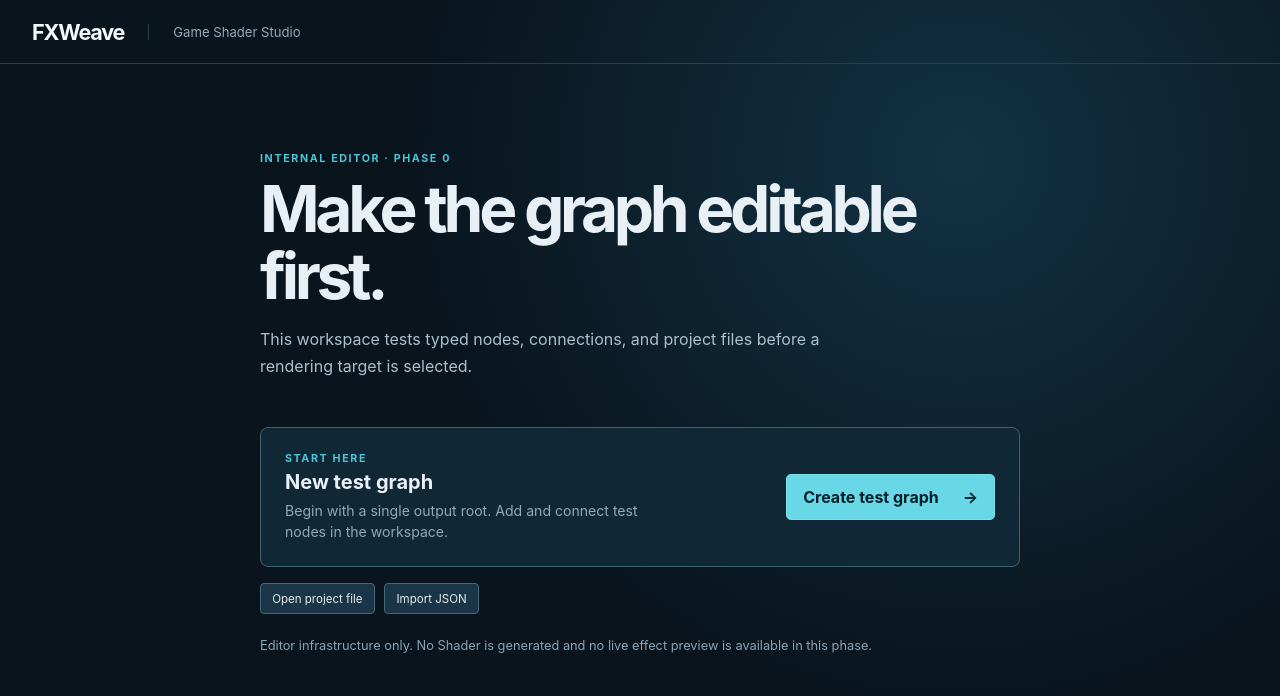
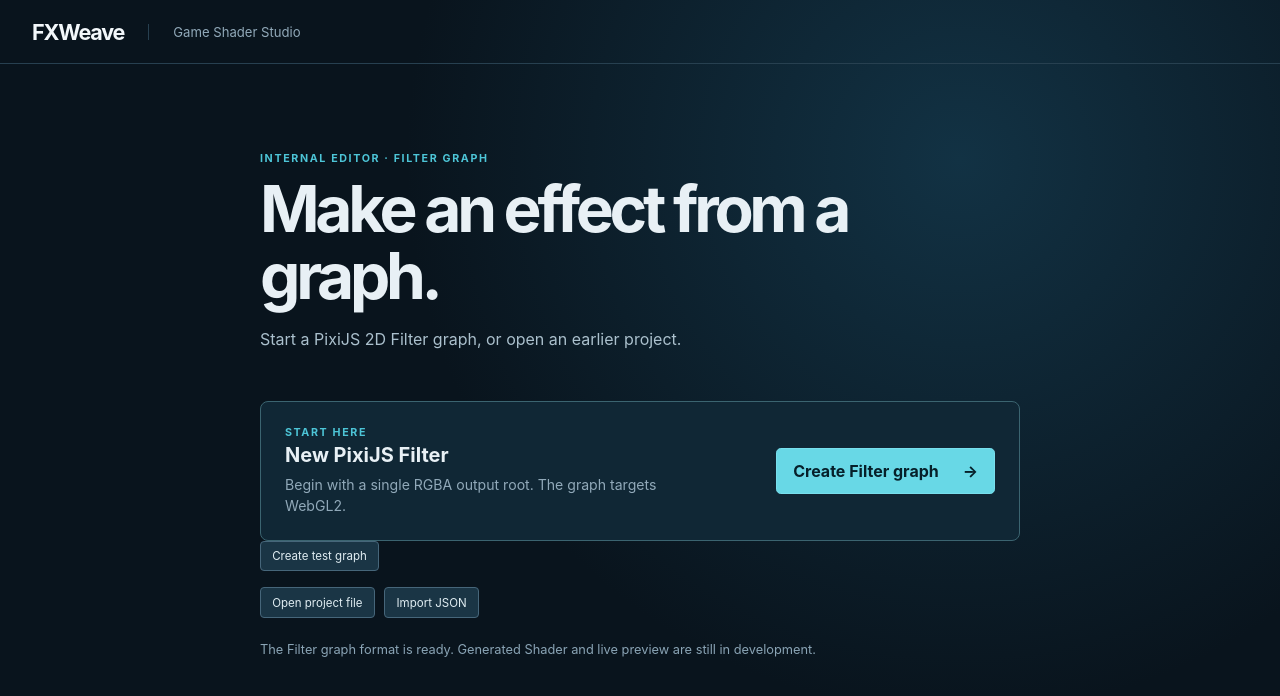
Before and after one commit to onovich/FXWeaver, a React (Vite) app: page / in a window 1280 px wide. Shown: the top 696 px of the page. Built offline with nearby package versions, Linux system fonts and the light colour scheme.

Commit message:
phase1 round2: add Filter graph and migrate projects

```diff
--- a/src/App.tsx
+++ b/src/App.tsx
@@ -3,7 +3,7 @@ import { ProjectStart } from './components/ProjectStart';
 import { RecoveryChoice } from './components/RecoveryChoice';
 import { WorkspaceShell } from './components/WorkspaceShell';
 import { createProject, serializeProject, type ProjectFile } from './graph/project';
-import { FOUNDATION_GRAPH_KIND } from './graph/registry';
+import { FILTER_GRAPH_KIND, FOUNDATION_GRAPH_KIND } from './graph/registry';
 import { chooseOpenHandle, readRecoveryDraft, readRecoveryDrafts, readProjectFile, type DraftProject, type ProjectFileHandle } from './storage/projectStorage';
 
 interface ActiveSession {
@@ -27,9 +27,9 @@ export function App() {
     setSessionToken((value) => value + 1);
   }
 
-  function createNewProject() {
+  function createNewProject(graphKind: typeof FOUNDATION_GRAPH_KIND | typeof FILTER_GRAPH_KIND) {
     setEntryError(null);
-    activate({ project: createProject(crypto.randomUUID(), 'Untitled test graph', FOUNDATION_GRAPH_KIND, crypto.randomUUID()), source: 'new' });
+    activate({ project: createProject(crypto.randomUUID(), graphKind === FILTER_GRAPH_KIND ? 'Untitled filter' : 'Untitled test graph', graphKind, crypto.randomUUID()), source: 'new' });
   }
 
   function openResolved(next: ActiveSession, origin: 'entry' | 'editor') {
@@ -53,7 +53,7 @@ export function App() {
       const result = await readProjectFile(file);
       if (!result.ok) { setEntryError(`${result.code}: ${result.message}`); return; }
       setEntryError(null);
-      openResolved({ project: result.project, fileHandle: handle, savedJson: serializeProject(result.project), source: 'file' }, 'entry');
+      openResolved({ project: result.project, fileHandle: handle, savedJson: result.migratedFromVersion ? undefined : serializeProject(result.project), source: 'file' }, 'entry');
     } catch (error) {
       if (error instanceof DOMException && error.name === 'AbortError') return;
       setEntryError(error instanceof Error ? error.message : 'Could not open the project file.');
@@ -65,14 +65,14 @@ export function App() {
       const result = await readProjectFile(file);
       if (!result.ok) { setEntryError(`${result.code}: ${result.message}`); return; }
       setEntryError(null);
-      openResolved({ project: result.project, savedJson: serializeProject(result.project), source: 'file' }, 'entry');
+      openResolved({ project: result.project, savedJson: result.migratedFromVersion ? undefined : serializeProject(result.project), source: 'file' }, 'entry');
     } catch (error) {
       setEntryError(error instanceof Error ? error.message : 'Could not read the project file.');
     }
   }
 
   return <>
-    {session && <div style={choice?.origin === 'editor' ? { display: 'none' } : undefined}><WorkspaceShell key={sessionToken} project={session.project} initialHandle={session.fileHandle} initialSavedJson={session.savedJson} source={session.source} suspended={choice?.origin === 'editor'} onOpenSession={(project, handle) => openResolved({ project, fileHandle: handle, savedJson: serializeProject(project), source: 'file' }, 'editor')} onBack={returnToEntry} onRecoveryWarning={setRecoveryWriteWarning} /></div>}
+    {session && <div style={choice?.origin === 'editor' ? { display: 'none' } : undefined}><WorkspaceShell key={sessionToken} project={session.project} initialHandle={session.fileHandle} initialSavedJson={session.savedJson} source={session.source} suspended={choice?.origin === 'editor'} onOpenSession={(project, handle, migrated) => openResolved({ project, fileHandle: handle, savedJson: migrated ? undefined : serializeProject(project), source: 'file' }, 'editor')} onBack={returnToEntry} onRecoveryWarning={setRecoveryWriteWarning} /></div>}
     {choice ? <RecoveryChoice file={choice.file.project} draft={choice.draft} onChooseFile={() => { activate(choice.file); setChoice(null); }} onChooseDraft={() => { activate({ ...choice.file, project: choice.draft.project, source: 'draft' }); setChoice(null); }} onCancel={() => { if (choice.origin === 'entry') setSession(null); setChoice(null); }} /> : !session && <ProjectStart onCreate={createNewProject} onOpen={openFromPicker} onImport={importFile} onRecover={(draft) => activate({ project: draft.project, source: 'draft' })} drafts={draftRead.value} error={entryError} />}
     {(recoveryWriteWarning ?? recoveryReadWarning) && <div className="recovery-warning" role="status">{recoveryWriteWarning ?? recoveryReadWarning}<button type="button" onClick={() => { setRecoveryWriteWarning(null); setRecoveryReadWarning(null); }} aria-label="Dismiss recovery warning">×</button></div>}
   </>;
--- a/src/components/ProjectStart.tsx
+++ b/src/components/ProjectStart.tsx
@@ -1,8 +1,9 @@
 import { useRef } from 'react';
+import { FILTER_GRAPH_KIND, FOUNDATION_GRAPH_KIND } from '../graph/registry';
 import type { DraftProject } from '../storage/projectStorage';
 
 interface Props {
-  onCreate: () => void;
+  onCreate: (graphKind: typeof FILTER_GRAPH_KIND | typeof FOUNDATION_GRAPH_KIND) => void;
   onOpen: () => void;
   onImport: (file: File) => void;
   onRecover: (draft: DraftProject) => void;
@@ -19,17 +20,18 @@ export function ProjectStart({ onCreate, onOpen, onImport, onRecover, drafts, er
         <span className="header-subtitle">Game Shader Studio</span>
       </header>
       <div className="entry-content">
-        <p className="eyebrow">Internal editor · Phase 0</p>
-        <h1>Make the graph editable first.</h1>
-        <p className="entry-intro">This workspace tests typed nodes, connections, and project files before a rendering target is selected.</p>
+        <p className="eyebrow">Internal editor · Filter graph</p>
+        <h1>Make an effect from a graph.</h1>
+        <p className="entry-intro">Start a PixiJS 2D Filter graph, or open an earlier project.</p>
         <section className="entry-action" aria-labelledby="start-heading">
           <div>
             <p className="section-kicker">START HERE</p>
-            <h2 id="start-heading">New test graph</h2>
-            <p>Begin with a single output root. Add and connect test nodes in the workspace.</p>
+            <h2 id="start-heading">New PixiJS Filter</h2>
+            <p>Begin with a single RGBA output root. The graph targets WebGL2.</p>
           </div>
-          <button className="primary-button" type="button" onClick={onCreate}>Create test graph <span aria-hidden="true">→</span></button>
+          <button className="primary-button" type="button" onClick={() => onCreate(FILTER_GRAPH_KIND)}>Create Filter graph <span aria-hidden="true">→</span></button>
         </section>
+        <button className="secondary-button" type="button" onClick={() => onCreate(FOUNDATION_GRAPH_KIND)}>Create test graph</button>
         <div className="entry-file-actions">
           <button className="secondary-button" type="button" onClick={onOpen}>Open project file</button>
           <button className="secondary-button" type="button" onClick={() => inputRef.current?.click()}>Import JSON</button>
@@ -37,7 +39,7 @@ export function ProjectStart({ onCreate, onOpen, onImport, onRecover, drafts, er
         </div>
         {error && <p className="entry-error" role="alert">{error}</p>}
         {drafts.length > 0 && <section className="draft-list" aria-labelledby="draft-heading"><h2 id="draft-heading">Recovery drafts on this browser</h2><p>Drafts protect work after a closed tab. Export or save a project file for a portable copy.</p><ul>{drafts.map((draft) => <li key={draft.projectId}><span><strong>{draft.project.name}</strong><small>{new Date(draft.savedAt).toLocaleString()}</small></span><button type="button" className="secondary-button" onClick={() => onRecover(draft)}>Recover draft</button></li>)}</ul></section>}
-        <p className="entry-caveat">Editor infrastructure only. No Shader is generated and no live effect preview is available in this phase.</p>
+        <p className="entry-caveat">The Filter graph format is ready. Generated Shader and live preview are still in development.</p>
       </div>
     </main>
   );
--- a/src/graph/project.ts
+++ b/src/graph/project.ts
@@ -1,17 +1,19 @@
 import { applyCommand, createEditorDocument, type EditorDocument } from './commands';
 import type { GraphIssue } from './diagnostics';
-import { getGraphKind } from './registry';
+import { FILTER_GRAPH_KIND, FOUNDATION_GRAPH_KIND, getGraphKind } from './registry';
 import { GRAPH_SCHEMA_VERSION, graphFingerprint, semanticGraphJson, type GraphDocument, type GraphLayout, type ValueType } from './schema';
 import { validateGraph } from './validation';
 
-export const PROJECT_FILE_VERSION = 1 as const;
+export const PROJECT_FILE_VERSION = 2 as const;
 export const PROJECT_EXTENSION = '.fxweave.json';
+export const FILTER_RENDERER_TARGET = 'pixi.webgl2' as const;
+export type RendererTarget = null | typeof FILTER_RENDERER_TARGET;
 
 export interface ProjectFile {
   projectVersion: typeof PROJECT_FILE_VERSION;
   id: string;
   name: string;
-  rendererTarget: null;
+  rendererTarget: RendererTarget;
   graph: GraphDocument;
   layout: GraphLayout;
 }
@@ -25,7 +27,7 @@ export type ProjectImportErrorCode =
   | 'INCOMPATIBLE_GRAPH';
 
 export type ProjectImportResult =
-  | { ok: true; project: ProjectFile; issues: GraphIssue[] }
+  | { ok: true; project: ProjectFile; issues: GraphIssue[]; migratedFromVersion?: 1 }
   | { ok: false; code: ProjectImportErrorCode; message: string };
 
 export function createProject(id: string, name: string, graphKind: string, rootNodeId: string): ProjectFile {
@@ -34,7 +36,8 @@ export function createProject(id: string, name: string, graphKind: string, rootN
   const initial = createEditorDocument(graphKind);
   const result = applyCommand(initial, { type: 'add-node', nodeId: rootNodeId, nodeType: kind.rootNodeType, position: { x: 520, y: 260 } });
   if (!result.ok) throw new Error(result.issue.message);
-  return { projectVersion: PROJECT_FILE_VERSION, id, name, rendererTarget: null, ...result.document };
+  return { projectVersion: PROJECT_FILE_VERSION, id, name,
+    rendererTarget: graphKind === FILTER_GRAPH_KIND ? FILTER_RENDERER_TARGET : null, ...result.document };
 }
 
 export function withEditorDocument(project: ProjectFile, document: EditorDocument): ProjectFile {
@@ -89,7 +92,7 @@ export function parseProject(json: string): ProjectImportResult {
   try { value = JSON.parse(json); }
   catch { return { ok: false, code: 'INVALID_JSON', message: 'The file is not valid JSON.' }; }
   if (!isRecord(value)) return { ok: false, code: 'INVALID_PROJECT', message: 'The file is not an FXWeave project object.' };
-  if (value.projectVersion !== PROJECT_FILE_VERSION) {
+  if (value.projectVersion !== 1 && value.projectVersion !== PROJECT_FILE_VERSION) {
     return { ok: false, code: 'UNSUPPORTED_PROJECT_VERSION', message: `Project version ${String(value.projectVersion)} is not supported.` };
   }
   if (!isRecord(value.graph) || value.graph.schemaVersion !== GRAPH_SCHEMA_VERSION) {
@@ -98,15 +101,24 @@ export function parseProject(json: string): ProjectImportResult {
   if (!isString(value.graph.graphKind) || !getGraphKind(value.graph.graphKind)) {
     return { ok: false, code: 'UNSUPPORTED_GRAPH_KIND', message: `Graph kind ${String(value.graph.graphKind)} is not supported.` };
   }
-  if (!isString(value.id) || !isString(value.name) || value.rendererTarget !== null || !isGraphShape(value.graph) || !isLayoutShape(value.layout) ||
+  if (!isString(value.id) || !isString(value.name) || !isGraphShape(value.graph) || !isLayoutShape(value.layout) ||
     value.graph.parameters.some((parameter) => !valueTypes.has(parameter.valueType))) {
     return { ok: false, code: 'INVALID_PROJECT', message: 'The project has missing or malformed fields.' };
   }
-  const project = value as unknown as ProjectFile;
+  const legacy = value.projectVersion === 1;
+  if (legacy && (value.graph.graphKind !== FOUNDATION_GRAPH_KIND || value.rendererTarget !== null)) {
+    return { ok: false, code: 'INVALID_PROJECT', message: 'Version 1 can only contain a foundation.test graph without a renderer.' };
+  }
+  if (!legacy && ((value.graph.graphKind === FOUNDATION_GRAPH_KIND && value.rendererTarget !== null) ||
+    (value.graph.graphKind === FILTER_GRAPH_KIND && value.rendererTarget !== FILTER_RENDERER_TARGET))) {
+    return { ok: false, code: 'INVALID_PROJECT', message: 'Renderer target does not match the graph kind.' };
+  }
+  // A V1 file becomes a V2 in-memory project. Its graph, layout, and identity are left intact.
+  const project = { ...value, projectVersion: PROJECT_FILE_VERSION } as unknown as ProjectFile;
   const issues = validateGraph(project.graph);
   const incompatible = issues.find((issue) => ['UNKNOWN_NODE_TYPE', 'UNSUPPORTED_DEFINITION_VERSION', 'DUPLICATE_NODE_ID', 'DUPLICATE_EDGE_ID'].includes(issue.code));
   if (incompatible) return { ok: false, code: 'INCOMPATIBLE_GRAPH', message: incompatible.message };
-  return { ok: true, project, issues };
+  return { ok: true, project, issues, ...(legacy ? { migratedFromVersion: 1 as const } : {}) };
 }
 
 export function projectSemanticFingerprint(project: ProjectFile): string {
--- a/src/graph/registry.ts
+++ b/src/graph/registry.ts
@@ -38,8 +38,14 @@ export interface GraphKindDefinition {
 
 /** A graph kind used solely to prove editor and source-graph behavior. */
 export const FOUNDATION_GRAPH_KIND = 'foundation.test';
+export const FILTER_GRAPH_KIND = 'pixi.filter2d';
 
 const nodeDefinitions: Record<string, NodeDefinition> = {
+  'filter.output': {
+    type: 'filter.output', version: 1, label: 'Filter Output', category: 'Output',
+    description: 'Final RGBA for the host content. A source connection will be required before build.',
+    inputs: [{ id: 'rgba', label: 'RGBA', type: 'vec4', required: true }], outputs: [], properties: [],
+  },
   'foundation.output': {
     type: 'foundation.output', version: 1, label: 'Test Output', category: 'Output',
     description: 'Completes a test graph. It has no Shader meaning.',
@@ -75,6 +81,13 @@ const nodeDefinitions: Record<string, NodeDefinition> = {
 };
 
 const graphKinds: Record<string, GraphKindDefinition> = {
+  [FILTER_GRAPH_KIND]: {
+    id: FILTER_GRAPH_KIND,
+    label: 'PixiJS 2D Filter',
+    rootNodeType: 'filter.output',
+    nodeTypes: ['filter.output'],
+    isTestOnly: false,
+  },
   [FOUNDATION_GRAPH_KIND]: {
     id: FOUNDATION_GRAPH_KIND,
     label: 'Foundation test graph',
```
Also changed, not shown: src/components/WorkspaceShell.tsx (+10 -9 lines), 2 other files (tests, documents, lock files or other folders).
